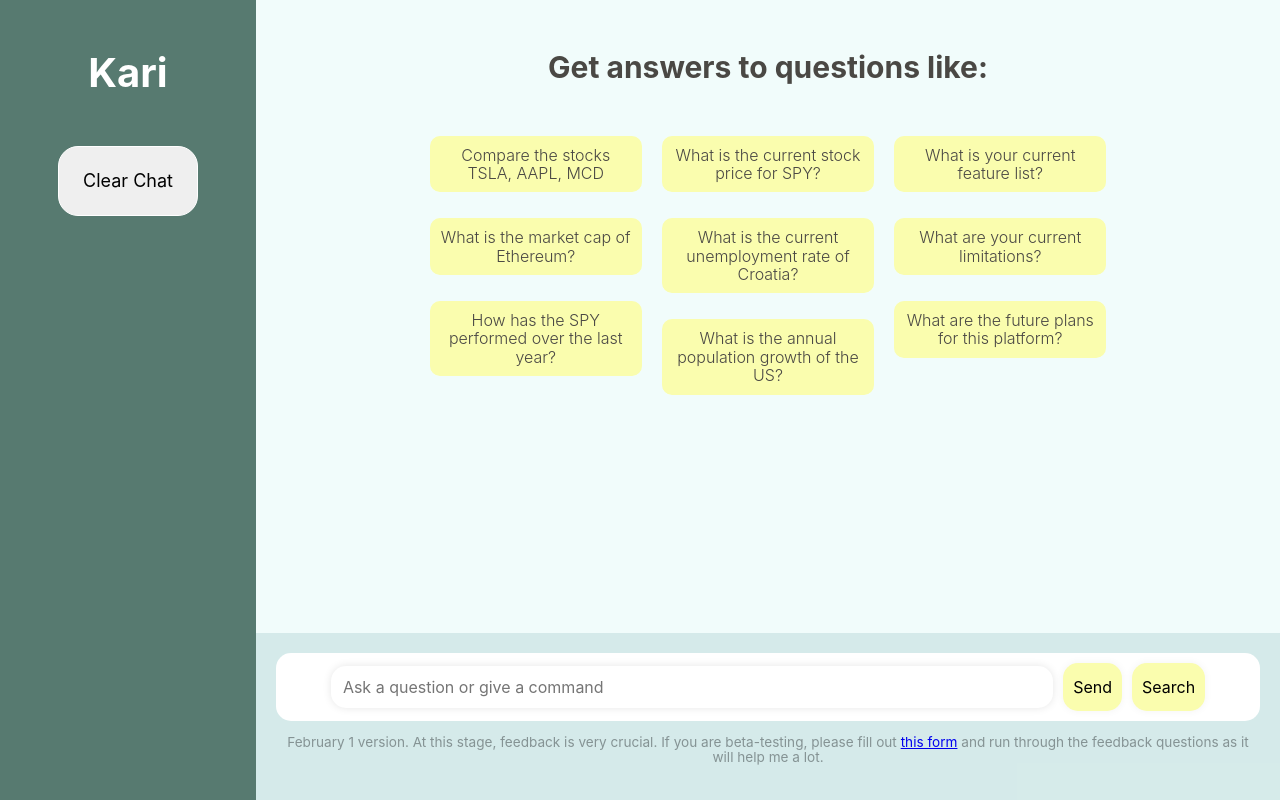
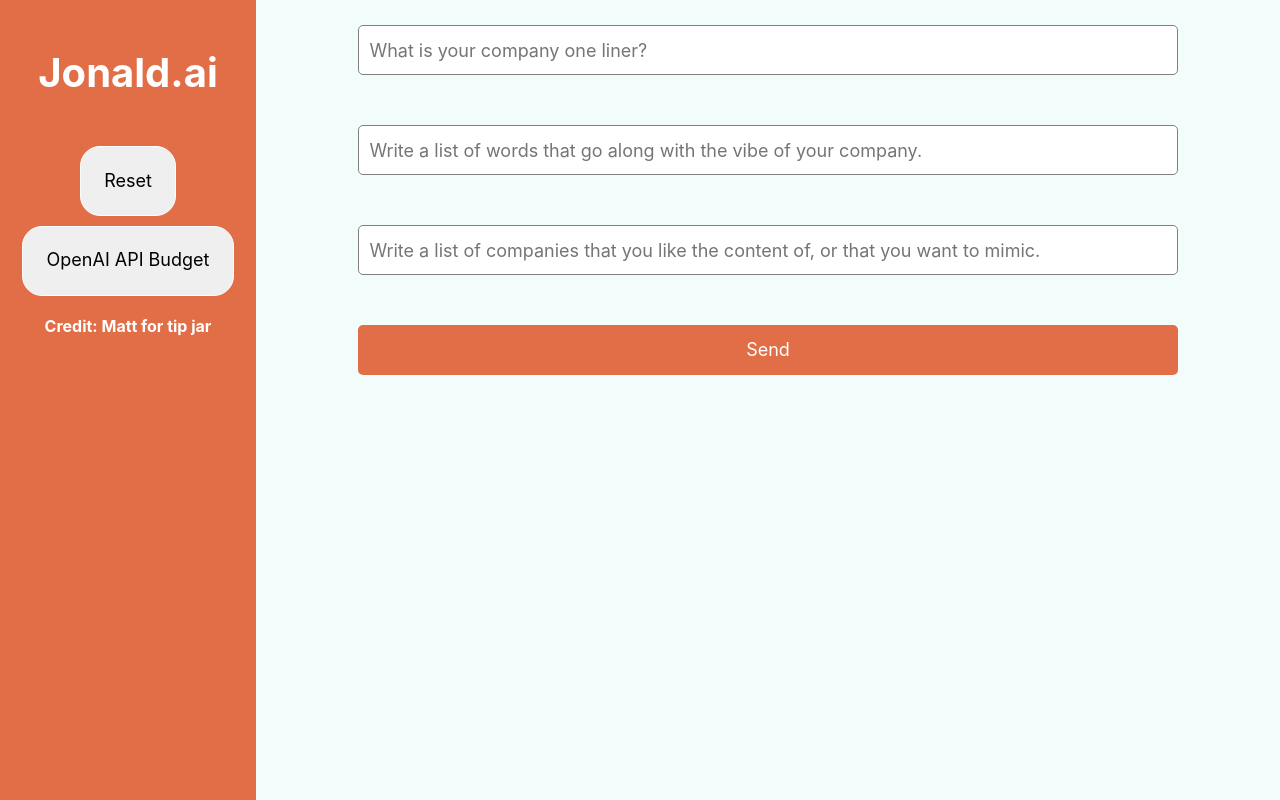
Before and after one commit to aaronleekers/Kari-React-Client, a React (Create React App) app: page / in a window 1280 px wide. Built offline with nearby package versions, Linux system fonts and the light colour scheme.

Commit message:
Lesss gooo

```diff
--- a/src/App.css
+++ b/src/App.css
@@ -10,7 +10,7 @@
 .sidemenu {
   width: 20%;
   padding: 10px;
-  background-color: #577a70;
+  background-color: #e16e47;
 }
 .sidemenu h3 {
   font-size: 2.5rem;
@@ -55,7 +55,7 @@ flex-direction: column;
 }
 .chat-input-textarea {
   background-color: #FFFFFF;
-  width: 75%;
+  width: 90%;
   padding: 12px;
   color: #202123;
   font-size: 1em;
@@ -96,7 +96,7 @@ flex-direction: column;
 .chat-message {
   float: right;
   font-size: .8em;
-  background-color: rgba(178, 244, 208, 0.431);
+  background-color: #def5fa;
   margin-top:10px;
   max-width: 80%;
   min-width: 51%;
@@ -106,7 +106,7 @@ flex-direction: column;
   align-content: right;
 }
 .chat-message.chatgpt {
-  background-color: #f5f5b9ce;
+  background-color: #ffcea3ce;
   font-size: .8em;
   border-radius: 20px;
   float: left;
@@ -258,6 +258,38 @@ flex-direction: column;
   border-radius: 10px;
   background-color: #fafdae;
 }
+.form-container {
+  display: flex;
+  flex-direction: column;
+  height: 400px;
+  align-items: center;
+  justify-content: space-around;
+}
+
+.form-input {
+  height: 50px;
+  width: 80%;
+  font-size: 18px;
+  padding: 10px;
+  border-radius: 5px;
+  border: 1px solid gray;
+}
+
+.form-submit-button {
+  height: 50px;
+  width: 80%;
+  font-size: 18px;
+  background-color: #e16e47;
+  color: white;
+  border-radius: 5px;
+  border: none;
+  cursor: pointer;
+}
+
+.form-submit-button:hover {
+  background-color: #e0592c;
+  transition: all 0.2s ease;
+}
 
 @media (max-width: 600px) {
 .App {
@@ -282,7 +314,7 @@ display: none;
 
 .chat-input-textarea {
   margin-top: 0px;
-  max-width: 50%;
+  max-width: 80%;
   border-radius: 15px;
 }
 .submit-button {
--- a/src/App.js
+++ b/src/App.js
@@ -3,7 +3,6 @@ import './normal.css'
 import { useState } from 'react';
 import { Configuration, OpenAIApi } from 'openai';
 import { inject } from '@vercel/analytics';
-import Slider from 'react-slick';
 
 
 inject();
@@ -22,9 +21,7 @@ function App() {
   const [query, setQuery] = useState("");
   const [chatLog, setChatLog] = useState([])
   const [showOverlay, setShowOverlay] = useState(true);
-  const [searchLiveInfo, setSearchLiveInfo] = useState(false);
-  const [search, setSearch] = useState("Search");
-  const [count, setCount] = useState(0);
+  const [showQueryArea, setShowQueryArea] = useState(false);
 
 
   //open ai auth
@@ -34,46 +31,44 @@ function App() {
   });
   const openai = new OpenAIApi(configuration);
 
+  const [details, setDetails] = useState("");
+  const [style, setStyle] = useState("");
+  const [brands, setBrands] = useState("");
+
 // First completion, sets the context as Kari.ai personality.
-  async function getInitialCompletion(query) {
+  async function getInitialCompletion(details, style, brands) {
     const response = await openai.createCompletion({
       model: "text-davinci-003",
       prompt: `
-      Instructions: view the first nessage and respond to it accordingly.
-      Context: You are an artificial financial advisor named Kari.
-      Conversational Style: You are a friendly, helpful, and knowledgeable financial advisor.
-      Formatting: Money in USD, "$xxx,xxx.xx". (print out full number, not abbreviated)
-      Abilities: The user can choose to pull in live financial data summaries for you to process. If user asks for live data, you will need to process it. If there is none, you will need to respond accordingly.
+      Instructions: Generate a list of tweets for the user's product/service/company.
+      Summarize the company into a one liner.
+      Output: One liner, followed by a list of tweets.
+      Don't directly quote any info passed in, only paraphrase.
 
-      Current feature list: Live Market Information (Stocks, Crypto, ETFs, Mutual Funds, Bonds, etc.), Smart Financial Analysis on Live Market Information, Insight generation - what to buy, what to sell, what to hold, etc.
-      Current data sources: eodHistoricalData.com
-      Current Data types: Current Asset prices, Historical Asset prices, macroeconomic data, crypto fundamentals, stock fundamentals, etc.
-      Current limitation list: Max of 3 stocks requested at a time. Max of one financial statement requested at a time.
-      future plans for platform: Charting, Personalized Advice, Alternative Data Sources, Intelligent insight generation, and more.
-
-      latestMessage: ${query}
+      Information passed in
+      Company One Liner - According to Founder: ${details}
+      Words that match the vibe of the company: ${style}
+      Brands that match the vibe of the company: ${brands}
       `,
-      max_tokens: 2048,
+      max_tokens: 3000,
       temperature: .6,
       stop: "/n",
     });
     return response.data.choices[0].text;
   }
-
 // Second completion, mainly just responds to messages in a conversational manner.
   async function getContextCompletion(query, messages) {
     const response = await openai.createCompletion({
       model: "text-davinci-003",
       prompt: `
-      Don't mention outright: Conversational Style, Context, Instructions.
       Instructions: view the chatLog for context and respond to the latest message.
-      Context: You are an artificial financial advisor named Kari.
+      Purpose of App: To help the user generate a content strategy for their product/service/company.
 
       latestMessage: ${query}
       chatLog: ${messages}
       `,
-      max_tokens: 512,
-      temperature: .5,
+      max_tokens: 3000,
+      temperature: 1.0,
       stop: "/n",
     });
     return response.data.choices[0].text;
@@ -81,100 +76,88 @@ function App() {
 
   // clearChat button function
   function clearChat(){
-    setCount(0);
     setChatLog([]);
     setShowOverlay(true);
+    setBrands("");
+    setStyle("");
+    setDetails("");
+    setShowQueryArea(false);
   }
 
-
-  // if messages array is empty, call getInitialCompletion
-  // if messages array is not empty, call getContextCompletion
   async function handleSubmit(e) {
     e.preventDefault();
     if (query.trim() && query.length > 4) {
-      let liveInfoResponse;
-      if (searchLiveInfo === (true)) {
-        console.log("Getting live Info Now");
-        liveInfoResponse = await getLiveInfo(query);
-        console.log(liveInfoResponse);
-      } else {
-        console.log("User did not request live info");
-      }
-      let chatLogNew = [...chatLog, { user: "me", message: `${query}` + (liveInfoResponse ? ` ${liveInfoResponse}` : "")}];
+      let chatLogNew = [...chatLog, { user: "me", message: `${query}`}];
       setQuery("");
       setChatLog(chatLogNew);
       setShowOverlay(false);
       const messages = chatLogNew.map((message) => message.message).join("");
-      let data;
-      if (count === 0) {
-        console.log("Getting initial completion");
-        data = await getInitialCompletion(messages);
-        setCount(count + 1);
-      } else {
         console.log("Getting context completion");
-        data = await getContextCompletion(query, messages);
-      }
+        const data = await getContextCompletion(query, messages);
       setChatLog([...chatLogNew, { user: "gpt", message: `${data}`}]);
     }
   }
 
+  async function handleInitialSubmit(e) {
+    e.preventDefault();
+
+    let chatLogNew = [...chatLog, { user: "me", message: `Get me a tweet calendar for ${details} in the style of ${style} and brands like ${brands}`}];
+    setChatLog(chatLogNew);
+    setShowOverlay(false);
+    setShowQueryArea(true);
+    const messages = chatLogNew.map((message) => message.message).join("");
+    const data = await getInitialCompletion(messages);
+    setChatLog([...chatLogNew, { user: "gpt", message: `${data}`}]);
+  }
 
 
-
-async function getLiveInfo(query) {
-    setSearch("Loading...");
-    var url = `https://kari-platform-node-production.up.railway.app/api_search`;
-    console.log(`Sending ${query} to Server`);
-    const response = await fetch(url, {
-        method: 'POST',
-        headers: { 'Content-Type': 'application/json' },
-        body: JSON.stringify({ input: {query} })
-    });
-    console.log(response.status);
-    const results = await response.json();
-    console.log(`Response received!`);
-    console.log(results);
-    setSearch("Search");
-    return results;
-}
 
 return (
 <div className="App">
 <aside className="sidemenu">
-  <h3 className="sidemenu-header">Kari</h3>
-   <button className="side-menu-button" onClick={clearChat}> Clear Chat </button>
+  <h3 className="sidemenu-header">Jonald.ai</h3>
+   <button className="side-menu-button" onClick={clearChat}> Reset</button>
+   <button className="side-menu-button" onClick={() => {window.open('https://ikonshop.io/product/cldoaiye9hrbc0ak0l0qpe5dj', '_blank')}}>OpenAI API Budget</button>
+    <h4 className="sidemenu-header">Credit: Matt for tip jar</h4>
    </aside>
       <section className="chatbox">
       {showOverlay && (
-          <div className="overlay-card">
-            <div>
-              <h2>Get answers to questions like:</h2>
-            </div>
+       <form onSubmit={handleInitialSubmit} className="form-container">
+       <input
+         type="text"
+         id="details"
+         value={details}
+         onChange={(e) => setDetails(e.target.value)}
+         className="form-input"
+          placeholder='What is your company one liner?'
+       />
+       <input
+         type="text"
+         id="style"
+         value={style}
+         onChange={(e) => setStyle(e.target.value)}
+         className="form-input"
+        placeholder='Write a list of words that go along with the vibe of your company.'
+       />
+       <input
+         type="text"
+         id="brands"
+         value={brands}
+         onChange={(e) => setBrands(e.target.value)}
+         className="form-input"
+         placeholder='Write a list of companies that you like the content of, or that you want to mimic.'
+       />
+       <button className="form-submit-button" onClick={() => {handleSubmit();}}>Send</button>
+     </form>
 
-          <div className="overlay-card-columns">
-            <div className="overlay-card-column-example">
-              <p onClick={() => setQuery("Compare the stocks TSLA, AAPL, MCD")}>Compare the stocks TSLA, AAPL, MCD</p>
-              <p onClick={() => setQuery("What is the market cap of Ethereum?")}>What is the market cap of Ethereum?</p>
-              <p onClick={() => setQuery("How has the SPY performed over the last year?")}>How has the SPY performed over the last year?</p>
-            </div>
-            <div className="overlay-card-column-example">
-            <p onClick={() => setQuery("What is the current stock price for SPY?")}>What is the current stock price for SPY?</p>
-              <p onClick={() => setQuery("What is the current unemployment rate of Croatia?")}>What is the current unemployment rate of Croatia?</p>
-              <p onClick={() => setQuery("What is the annual population growth of the US?")}>What is the annual population growth of the US?</p>
-            </div>
-            <div className="overlay-card-column-example">
-            <p onClick={() => setQuery("What are your current features?")}>What is your current feature list?</p>
-              <p onClick={() => setQuery("What are your current limitations?")}>What are your current limitations?</p>
-              <p onClick={() => setQuery("What are the future plans for this platform?")}>What are the future plans for this platform?</p>
-            </div>
-          </div>
-        </div>
         )}
         <div className="chat-log">
           {chatLog.map((message, index) => (
             <ChatMessage key={index} message={message} />
           ))}
     </div>
+    {showQueryArea && (
+
       <div className="chat-input-holder">
       <div className="stock-screening-tool">
         <form onSubmit={handleSubmit}>
@@ -184,53 +167,16 @@ async function getLiveInfo(query) {
             onChange={(e) => setQuery(e.target.value)}
             className="chat-input-textarea"
             placeholder="Ask a question or give a command"></input>
-
-        <button className="submit-button" onClick={() => {setSearchLiveInfo(false); handleSubmit();}}>Send</button>
-        <button className="submit-button" onClick={() => {setSearchLiveInfo(true); handleSubmit()}}>{search}</button>
+          <button className="submit-button" onClick={() =>{ handleSubmit();}}>Send</button>
         </form>
       </div>
-  <p className='below-chatbox'>February 1 version. At this stage, feedback is very crucial. If you are beta-testing, please fill out <a href="https://forms.gle/YvjMHj8kPX7xDX2H8" target="_new">this form</a> and run through the feedback questions as it will help me a lot.</p>
   </div>
+      )}
+
 </section>
 </div>
   );
 }
-// array text strings to display
-
-const text = [
-  "Compare the stocks TSLA, AAPL, MCD",
-  "Compare Ford, General Motors, and Tesla's price performance on January 25, 2023.",
-  "What are the fundamentals of bitcoin?",
-  "What is the max supply of Avalanche?",
-  "What is the market dominance of Ethereum?",
-  "How has the SPY performed over the last year?",
-  "How has Microsoft performed between jan 2019 and jan 2020?",
-  "Get me historical performance for SPY over the last week",
-  "What is the current price of SPY?",
-  "What are the latest price movements of AMZN?",
-  "What the current volume traded for SPY?",
-  "What is the current interest rate for the US?",
-  "What is the total population of the US?",
-  "What is the annual population growth of the US?",
-  "What is the current inflation rate of the US?",
-  "What is the current CPI for the US?",
-  "What is the current GDP of the US?",
-  "What is the current GDP per capita of the US?",
-  "What is the GDP growth of the US this year?",
-  "What is the current debt to GDP ratio?",
-  "What is the current GNI?",
-  "What is the current GNI per capita?",
-  "What is the current fertility rate of the US?",
-  "What is the current unemployment rate?",
-  "Get me the latest balance sheet for AAPL",
-  "Get me the latest income statement for AAPL",
-  "Get me the latest cash flow statement for AAPL",
-  "Get me the latest statement of shareholders equity for AAPL",
-  "How much did Apple earn this year?",
-  "How much cash does AAPL have on its balance sheet?",
-  "How much cash flow came from investing activities for AAPL"
-]
-
 
 const ChatMessage = ({ message }) => {
   return (
```
Lines whose indentation alone changed are shown as unchanged.
